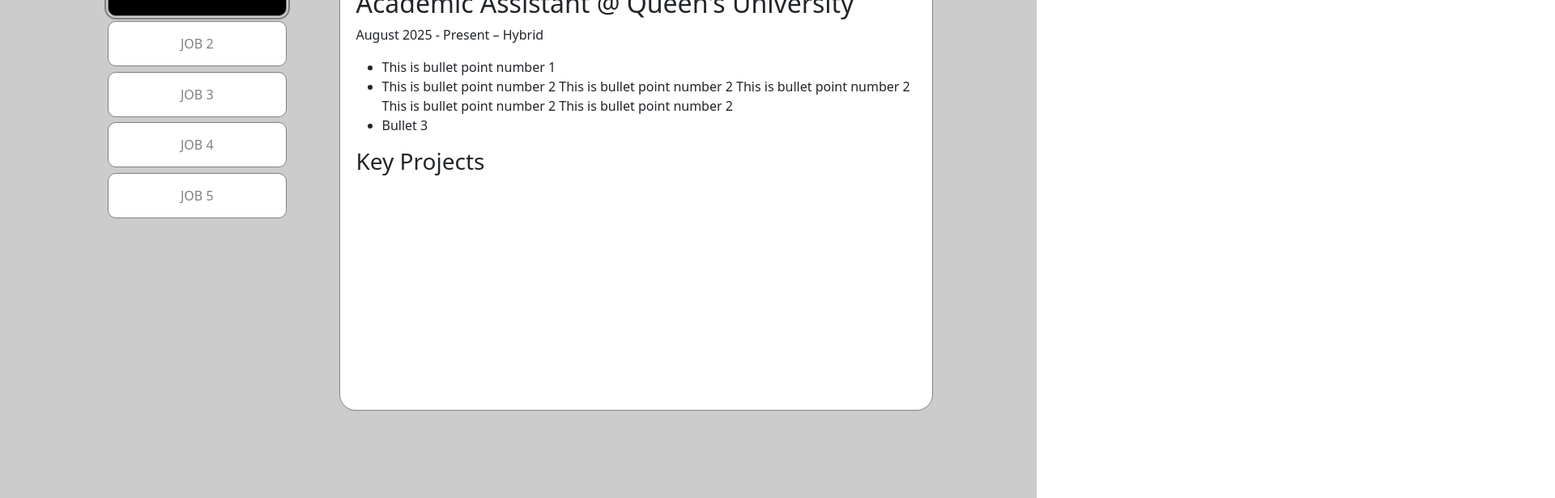
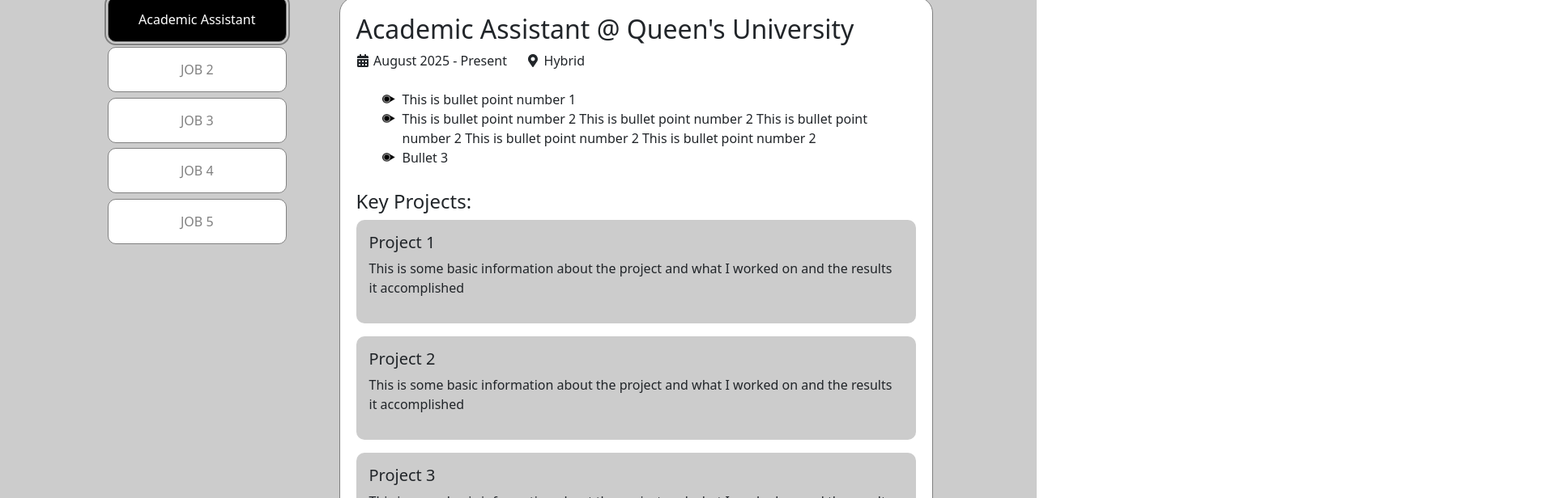
Before and after one commit to jSiderius/Portfolio-Site, a React (Vite) app: page / in a window 1280 px wide. Shown: the part 1540-2156 px from the top of the page at 81% size, 1920 px wide, since content can reach past the window. Built offline with nearby package versions, Linux system fonts and the light colour scheme.

Commit message:
design for experience section

```diff
--- a/src/components/Sections/About.tsx
+++ b/src/components/Sections/About.tsx
@@ -6,7 +6,7 @@ function About() {
       <section className="about-me-top-container">
         <div className="about-me-left-panel">
           <div className="about-me-text">
-            <h2>About Me</h2>
+            <h2 className="experience-header">About Me</h2>
             <p>
               This it the first paragraph in the about me section This it the
               first paragraph in the about me section This it the first
--- a/src/components/Sections/Experience.tsx
+++ b/src/components/Sections/Experience.tsx
@@ -1,16 +1,17 @@
 import "../../css/Experience.css";
+import { FaCalendarAlt, FaMapMarkerAlt } from "react-icons/fa";
+import { CiLocationOn } from "react-icons/ci";
 import { useState } from "react";
 import type { ExperienceEntry } from "../../models/ExperienceEntry";
 import { experiences } from "../../data/ExperienceData";
 
-function Experience() {
+export default function Experience() {
   const [selected, setSelected] = useState<ExperienceEntry | null>(
     experiences[0]
   );
+
+  function LeftPanel() {
     return (
-    <>
-      <ExperienceHeader />
-      <section className="experience-top-container">
       <div className="experience-left-panel">
         {experiences.map((exp) => (
           <button
@@ -24,42 +25,60 @@ function Experience() {
           </button>
         ))}
       </div>
+    );
+  }
+
+  function RightPanel() {
+    return (
       <div className="experience-right-panel">
         {selected && (
           <>
             <h2>
               {selected.role} @ {selected.company}
             </h2>
-              <p>
-                {selected.timePeriod} – {selected.workLocationType}
+
+            <p className="experience-time-location-container">
+              <span className="experience-time-location-bar">
+                <FaCalendarAlt />
+                {selected.timePeriod}
+              </span>
+
+              <span className="experience-time-location-bar">
+                <FaMapMarkerAlt />
+                {selected.workLocationType}
+              </span>
             </p>
 
-              <ul>
+            <ul className="custom-list">
               {selected.resumeBullets.map((bullet) => (
                 <li>{bullet}</li>
               ))}
             </ul>
 
-              <h3>Key Projects</h3>
-              <ul>
-                {/* {selected.keyProjects.map((proj, i) => (
-                  <li key={i}>{proj}</li>
-                ))} */}
-              </ul>
+            <h4 style={{ marginTop: ".5em" }}>Key Projects:</h4>
+            <div className="key-projects-group-container">
+              {selected.keyProjects.map((proj) => (
+                <div className="key-projects-item-container">
+                  <h5>{proj.name}</h5>
+                  <p>{proj.synopsis}</p>
+                </div>
+              ))}
+            </div>
           </>
         )}
+      </div>
+    );
+  }
+
+  return (
+    <>
+      <section className="experience-top-container">
+        <h1 className="experience-header">Experience</h1>
+        <div className="experience-panel-container">
+          <LeftPanel />
+          <RightPanel />
         </div>
       </section>
     </>
   );
 }
-
-function ExperienceHeader() {
-  return (
-    <>
-      <h1 className="experience-header">Experience</h1>
-    </>
-  );
-}
-
-export default Experience;
--- a/src/css/Experience.css
+++ b/src/css/Experience.css
@@ -1,8 +1,23 @@
 .experience-top-container{
-	height: 100vh;
+	min-height: 100vh;
 	background-color: var(--secondary-bg-color);
 	display: flex;
+	flex-direction: column;
+	align-items: flex-start;
 	padding: 10%;
+}
+
+.experience-header{
+	text-align: center;
+	text-decoration: underline;
+	text-underline-offset: 10px;
+	flex: 0;
+	margin-bottom: 1em;
+	margin-left: 10px;
+}
+
+.experience-panel-container{
+	display: flex;
 	gap: 60px;
 }
 
@@ -15,18 +30,13 @@
 }
 
 .experience-right-panel{
-	flex: 3 0 0;
 	background-color: var(--primary-bg-color);
 	padding: 20px;
 	border-radius: 20px;
 	border: 1px solid grey;
-}
-
-.experience-header{
-	text-align: center;
-	text-decoration: underline;
-	text-underline-offset: 10px;
-	/* text-underline-thickness: 50px; */
+	display: flex;
+	flex-direction: column;
+	flex: 3 0 0;
 }
 
 .experience-button{
@@ -57,3 +67,44 @@
 	color: black;
 	border-color: black;
 }
+
+.experience-time-location-container{
+	margin-bottom: 1.5em;
+	display: flex;
+	align-items: center;
+	gap: 1.5em;
+}
+.experience-time-location-bar{
+	display: flex;
+	align-items: center;
+	gap: 0.35em;
+}
+
+.key-projects-group-container{
+	display: flex;
+	flex-direction: column;
+	gap: 1em;
+}
+
+.key-projects-item-container{
+	background-color: var(--secondary-bg-color);
+	border-radius: 10px;
+	padding: 1em;
+}
+
+ul.custom-list li {
+	list-style: none;
+	position: relative;
+	padding-left: 25px;
+}
+
+ul.custom-list li::before {
+	content: '';
+	position: absolute;
+	left: 0;
+	top: 0.2em;
+	width: 16px;
+	height: 16px;
+	background: url('../assets/bullet-point.png') no-repeat center;
+	background-size: contain;
+}
--- a/src/data/ExperienceData.ts
+++ b/src/data/ExperienceData.ts
@@ -11,7 +11,24 @@ export const experiences: ExperienceEntry[] = [
 		timePeriod: "August 2025 - Present",
 		workLocationType: "Hybrid",
 		resumeBullets: ["This is bullet point number 1", "This is bullet point number 2 This is bullet point number 2 This is bullet point number 2 This is bullet point number 2 This is bullet point number 2 ", "Bullet 3"],
-		keyProjects: [],
+		keyProjects: [
+			{
+				name: "Project 1",
+				synopsis: "This is some basic information about the project and what I worked on and the results it accomplished"
+			},
+			{
+				name: "Project 2",
+				synopsis: "This is some basic information about the project and what I worked on and the results it accomplished"
+			},
+			{
+				name: "Project 3",
+				synopsis: "This is some basic information about the project and what I worked on and the results it accomplished"
+			},
+			{
+				name: "Project 4",
+				synopsis: "This is some basic information about the project and what I worked on and the results it accomplished"
+			}
+		],
 	},
 	{
 		id: 2,
```
Also changed, not shown: src/assets/bullet-point.png (added). Lines whose indentation alone changed are shown as unchanged.
